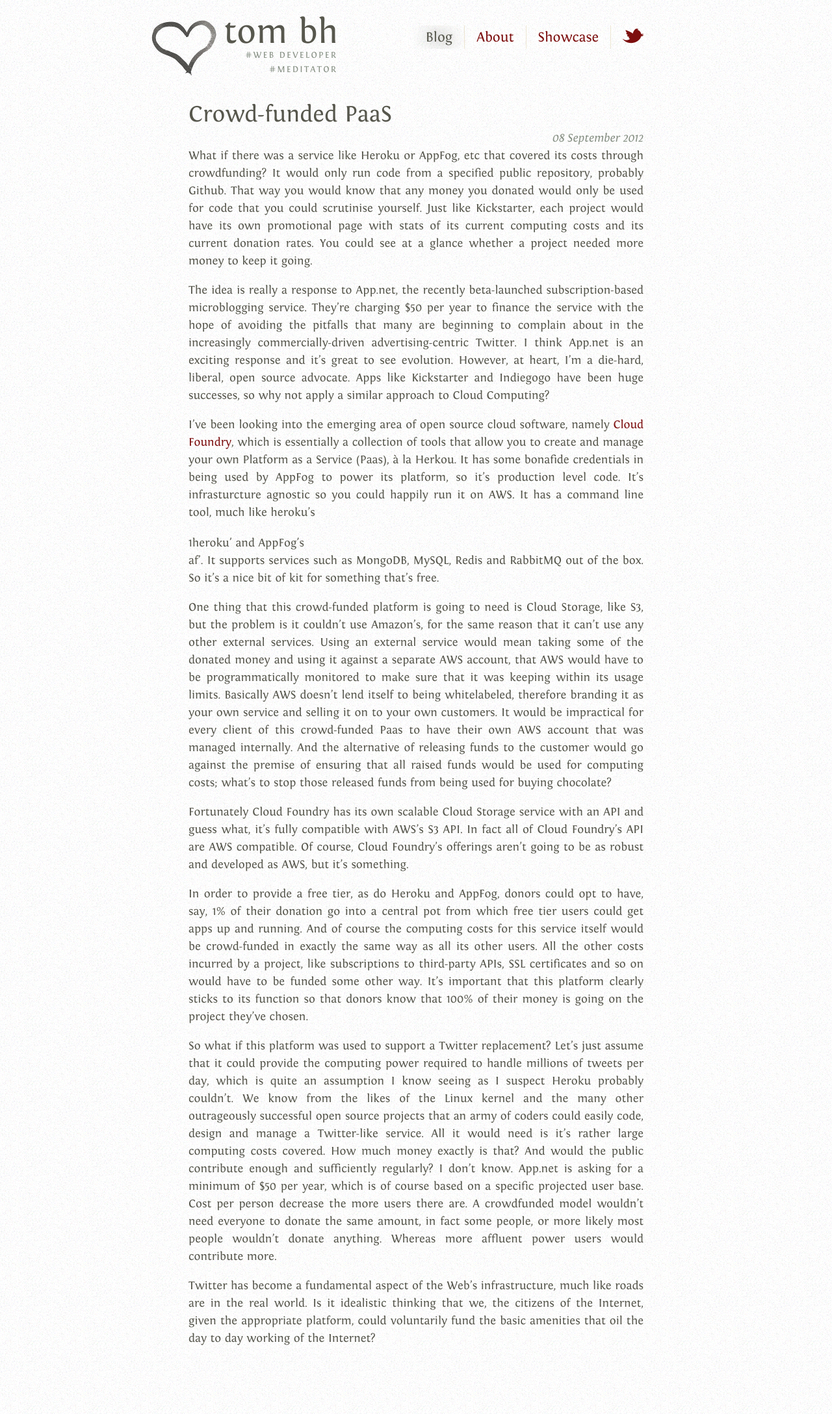
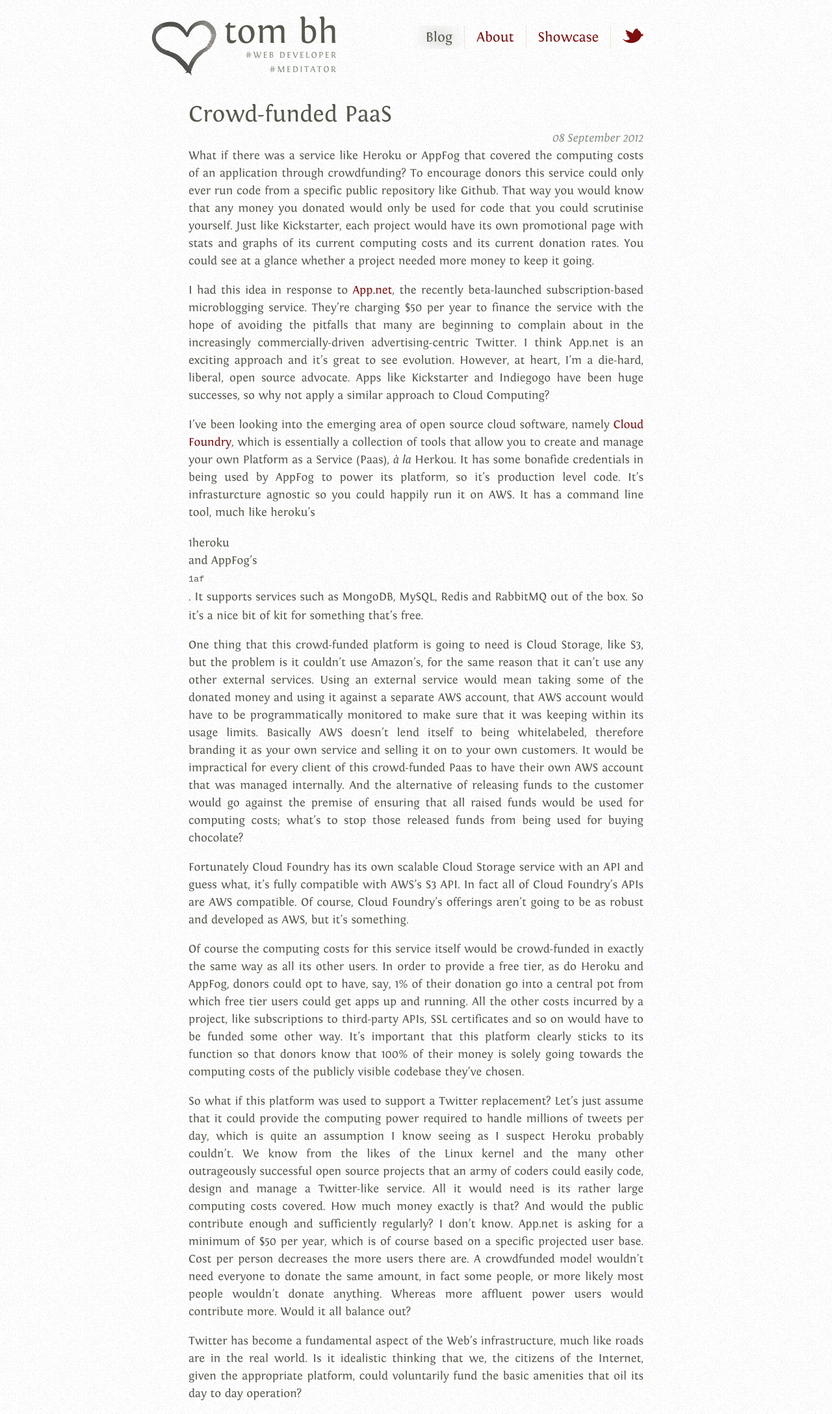
Before and after one commit to tombh/tombh.github.io, a Jekyll site: the page built from _posts/2012-09-08-crowdfunded-paas.markdown, in a window 1280 px wide. Shown: the whole page at 65% size. Built offline with Jekyll 4.4.1, drawn with Linux system fonts in a browser that asks for light colours; Markdown is read by kramdown in place of the engine named in the settings.

Commit message:
Crowdfunded paas

```diff
--- a/_posts/2012-09-08-crowdfunded-paas.markdown
+++ b/_posts/2012-09-08-crowdfunded-paas.markdown
@@ -7,19 +7,18 @@
 - Computing
 ---
 
-What if there was a service like Heroku or AppFog, etc that covered its costs through crowdfunding? It would only run code from a specified public repository, probably Github. That way you would know that any money you donated would only be used for code that you could scrutinise yourself. Just like Kickstarter, each project would have its own promotional page with stats of its current computing costs and its current donation rates. You could see at a glance whether a project needed more money to keep it going.
+What if there was a service like Heroku or AppFog that covered the computing costs of an application through crowdfunding? To encourage donors this service could only ever run code from a specific public repository like Github. That way you would know that any money you donated would only be used for code that you could scrutinise yourself. Just like Kickstarter, each project would have its own promotional page with stats and graphs of its current computing costs and its current donation rates. You could see at a glance whether a project needed more money to keep it going.
 
-The idea is really a response to App.net, the recently beta-launched subscription-based
-microblogging service. They're charging $50 per year to finance the service with the hope of  avoiding the pitfalls that many are beginning to complain about in the increasingly commercially-driven advertising-centric Twitter. I think App.net is an exciting response and it's great to see evolution. However, at heart, I'm a die-hard, liberal, open source advocate. Apps like Kickstarter and Indiegogo have been huge successes, so why not apply a similar approach to Cloud Computing?
+I had this idea in response to [App.net](https://join.app.net/), the recently beta-launched subscription-based microblogging service. They're charging $50 per year to finance the service with the hope of  avoiding the pitfalls that many are beginning to complain about in the increasingly commercially-driven advertising-centric Twitter. I think App.net is an exciting approach and it's great to see evolution. However, at heart, I'm a die-hard, liberal, open source advocate. Apps like Kickstarter and Indiegogo have been huge successes, so why not apply a similar approach to Cloud Computing?
 
-I've been looking into the emerging area of open source cloud software, namely [Cloud Foundry](http://www.cloudfoundry.org), which is essentially a collection of tools that allow you to create and manage your own Platform as a Service (Paas), à la Herkou. It has some bonafide credentials in being used by AppFog to power its platform, so it's production level code. It's infrasturcture agnostic so you could happily run it on AWS. It has a command line tool, much like heroku's `heroku' and AppFog's `af'. It supports services such as MongoDB, MySQL, Redis and RabbitMQ out of the box. So it's a nice bit of kit for something that's free.
+I've been looking into the emerging area of open source cloud software, namely [Cloud Foundry](http://www.cloudfoundry.org), which is essentially a collection of tools that allow you to create and manage your own Platform as a Service (Paas), *à la* Herkou. It has some bonafide credentials in being used by AppFog to power its platform, so it's production level code. It's infrasturcture agnostic so you could happily run it on AWS. It has a command line tool, much like heroku's `heroku` and AppFog's `af`. It supports services such as MongoDB, MySQL, Redis and RabbitMQ out of the box. So it's a nice bit of kit for something that's free.
 
-One thing that this crowd-funded platform is going to need is Cloud Storage, like S3, but the problem is it couldn't use Amazon's, for the same reason that it can't use any other external services. Using an external service would mean taking some of the donated money and using it against a separate AWS account, that AWS would have to be programmatically monitored to make sure that it was keeping within its usage limits. Basically AWS doesn't lend itself to being whitelabeled, therefore branding it as your own service and selling it on to your own customers. It would be impractical for every client of this crowd-funded Paas to have their own AWS account that was managed internally. And the alternative of releasing funds to the customer would go against the premise of ensuring that all raised funds would be used for computing costs; what's to stop those released funds from being used for buying chocolate?
+One thing that this crowd-funded platform is going to need is Cloud Storage, like S3, but the problem is it couldn't use Amazon's, for the same reason that it can't use any other external services. Using an external service would mean taking some of the donated money and using it against a separate AWS account, that AWS account would have to be programmatically monitored to make sure that it was keeping within its usage limits. Basically AWS doesn't lend itself to being whitelabeled, therefore branding it as your own service and selling it on to your own customers. It would be impractical for every client of this crowd-funded Paas to have their own AWS account that was managed internally. And the alternative of releasing funds to the customer would go against the premise of ensuring that all raised funds would be used for computing costs; what's to stop those released funds from being used for buying chocolate?
 
-Fortunately Cloud Foundry has its own scalable Cloud Storage service with an API and guess what, it's fully compatible with AWS's S3 API. In fact all of Cloud Foundry's API are AWS compatible. Of course, Cloud Foundry's offerings aren't going to be as robust and developed as AWS, but it's something.
+Fortunately Cloud Foundry has its own scalable Cloud Storage service with an API and guess what, it's fully compatible with AWS's S3 API. In fact all of Cloud Foundry's APIs are AWS compatible. Of course, Cloud Foundry's offerings aren't going to be as robust and developed as AWS, but it's something.
 
-In order to provide a free tier, as do Heroku and AppFog, donors could opt to have, say, 1% of their donation go into a central pot from which free tier users could get apps up and running. And of course the computing costs for this service itself would be crowd-funded in exactly the same way as all its other users. All the other costs incurred by a project, like subscriptions to third-party APIs, SSL certificates and so on would have to be funded some other way. It's important that this platform clearly sticks to its function so that donors know that 100% of their money is going on the project they've chosen.
+ Of course the computing costs for this service itself would be crowd-funded in exactly the same way as all its other users. In order to provide a free tier, as do Heroku and AppFog, donors could opt to have, say, 1% of their donation go into a central pot from which free tier users could get apps up and running. All the other costs incurred by a project, like subscriptions to third-party APIs, SSL certificates and so on would have to be funded some other way. It's important that this platform clearly sticks to its function so that donors know that 100% of their money is solely going towards the computing costs of the publicly visible codebase they've chosen.
 
-So what if this platform was used to support a Twitter replacement? Let's just assume that it could provide the computing power required to handle millions of tweets per day, which is quite an assumption I know seeing as I suspect Heroku probably couldn't. We know from the likes of the Linux kernel and the many other outrageously successful open source projects that an army of coders could easily code, design and manage a Twitter-like service. All it would need is it's rather large computing costs covered. How much money exactly is that? And would the public contribute enough and sufficiently regularly? I don't know. App.net is asking for a minimum of $50 per year, which is of course based on a specific projected user base. Cost per person decrease the more users there are. A crowdfunded model wouldn't need everyone to donate the same amount, in fact some people, or more likely most people wouldn't donate anything. Whereas more affluent power users would contribute more.
+So what if this platform was used to support a Twitter replacement? Let's just assume that it could provide the computing power required to handle millions of tweets per day, which is quite an assumption I know seeing as I suspect Heroku probably couldn't. We know from the likes of the Linux kernel and the many other outrageously successful open source projects that an army of coders could easily code, design and manage a Twitter-like service. All it would need is its rather large computing costs covered. How much money exactly is that? And would the public contribute enough and sufficiently regularly? I don't know. App.net is asking for a minimum of $50 per year, which is of course based on a specific projected user base. Cost per person decreases the more users there are. A crowdfunded model wouldn't need everyone to donate the same amount, in fact some people, or more likely most people wouldn't donate anything. Whereas more affluent power users would contribute more. Would it all balance out?
 
-Twitter has become a fundamental aspect of the Web's infrastructure, much like roads are in the real world. Is it idealistic thinking that we, the citizens of the Internet, given the appropriate platform, could voluntarily fund the basic amenities that oil the day to day working of the Internet?
+Twitter has become a fundamental aspect of the Web's infrastructure, much like roads are in the real world. Is it idealistic thinking that we, the citizens of the Internet, given the appropriate platform, could voluntarily fund the basic amenities that oil its day to day operation?
--- a/css/style.css
+++ b/css/style.css
@@ -324,6 +324,9 @@
 		width: 300px;
 		padding: 0 10px;
 	}
+	.content {
+		padding: 0 20px;
+	}
 	.menu {
 		margin-top: 4em;
 		margin-left: 0;
```
Also changed, not shown: 1 other file.
